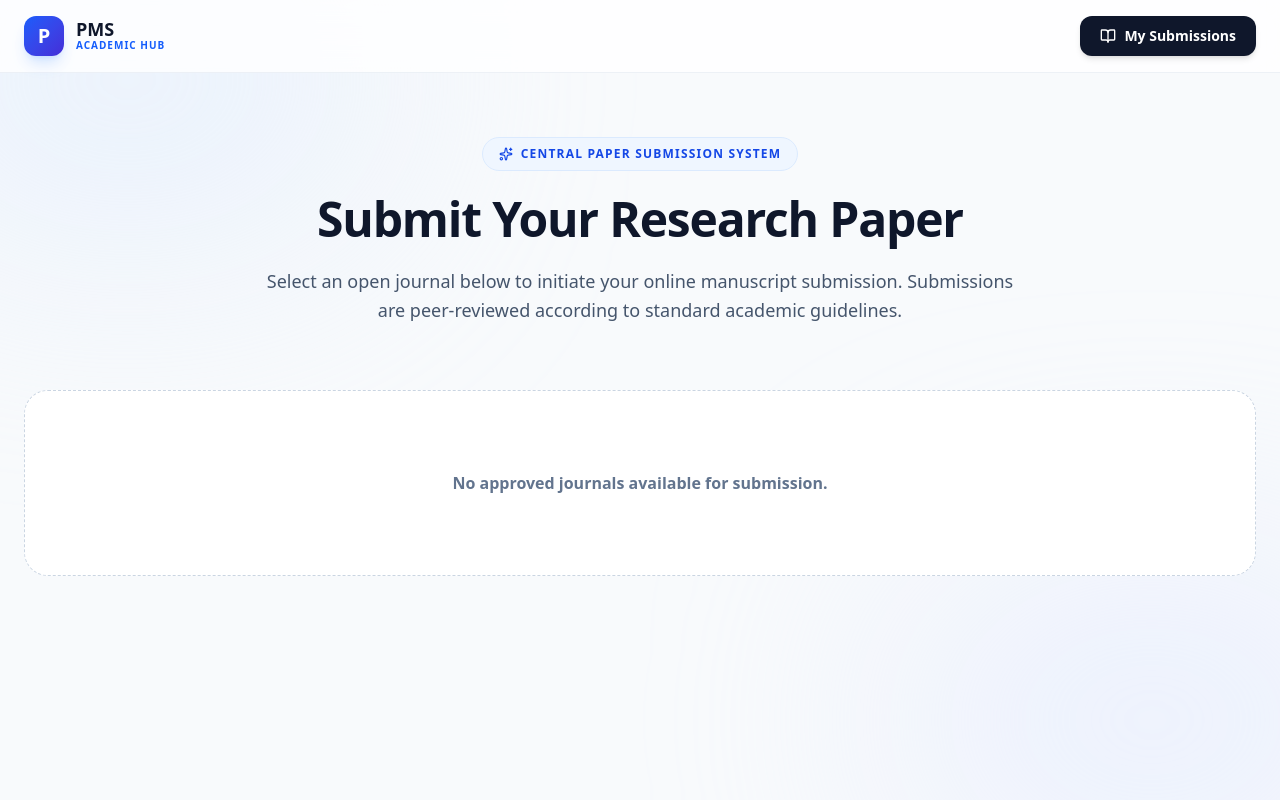
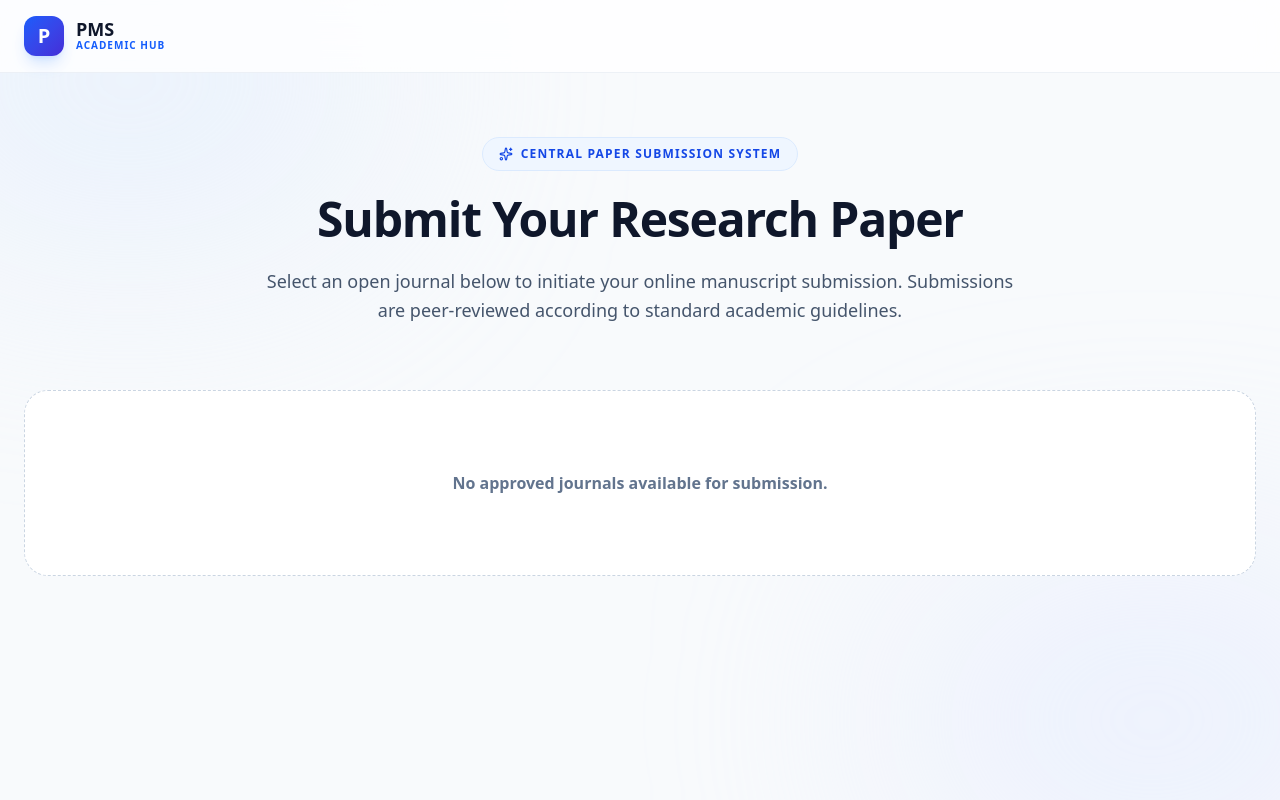
Before and after one commit to gayathrisarangika/system, a Laravel app: page /submit-paper in a window 1280 px wide. Run offline with Laravel 12, Linux system fonts and the light colour scheme; the visitor is signed in with stand-in values (Sample User, id 1); data that the repository does not hold is empty; style sheets or scripts are compiled from the project's sources; some libraries are stand-ins or nearby versions.

Commit message:
Remove author dashboard and send status updates via email
- Remove author dashboard routes, controllers, and React page views
- Add AuthorStatusUpdateMail to notify authors upon paper status changes
- Update AuthorSubmissionConfirmationMail and submission success page
- Add automated feature test for paper status update email dispatch

Co-authored-by: gayathrisarangika <90195913+gayathrisarangika@users.noreply.github.com>

```diff
--- a/app/Http/Controllers/PaperSubmissionController.php
+++ b/app/Http/Controllers/PaperSubmissionController.php
@@ -435,64 +435,4 @@ class PaperSubmissionController extends Controller
         ]);
     }
 
-    /**
-     * Author Dashboard - View own submissions.
-     */
-    public function mySubmissions()
-    {
-        if (!Auth::check()) {
-            return redirect()->route('login');
-        }
-
-        $submissions = Submission::where('user_id', Auth::id())
-            ->with(['journal', 'correspondingAuthor'])
-            ->orderBy('created_at', 'desc')
-            ->get();
-
-        return Inertia::render('Submissions/AuthorDashboard', [
-            'submissions' => $submissions,
-            'auth' => [
-                'user' => Auth::user(),
-            ],
-        ]);
-    }
-
-    /**
-     * Author Submission Detail View.
-     */
-    public function showSubmission(Submission $submission)
-    {
-        if (!Auth::check() || $submission->user_id !== Auth::id()) {
-            abort(403, 'Unauthorized access to submission.');
-        }
-
-        $submission->load(['journal', 'authors', 'files', 'statusHistories.user']);
-
-        return Inertia::render('Submissions/AuthorDetail', [
-            'submission' => $submission,
-            'auth' => [
-                'user' => Auth::user(),
-            ],
-        ]);
-    }
-
-    /**
-     * Author Secure File Download.
-     */
-    public function downloadFile(Submission $submission, SubmissionFile $file)
-    {
-        if (!Auth::check() || $submission->user_id !== Auth::id()) {
-            abort(403, 'Unauthorized file access.');
-        }
-
-        if ($file->submission_id !== $submission->id) {
-            abort(404, 'File not found.');
-        }
-
-        if (!Storage::disk('local')->exists($file->file_path)) {
-            abort(404, 'File path does not exist on server.');
-        }
-
-        return Storage::disk('local')->download($file->file_path, $file->original_filename);
-    }
 }
--- a/app/Mail/AuthorSubmissionConfirmationMail.php
+++ b/app/Mail/AuthorSubmissionConfirmationMail.php
@@ -69,7 +69,7 @@ class AuthorSubmissionConfirmationMail extends Mailable
                     </tr>
                 </table>
 
-                <p>You can track the status of your submission by logging into your account dashboard.</p>
+                <p>You will receive email notifications whenever there is an update on your paper status.</p>
                 <p>Best regards,<br/>Editorial Office<br/>{$this->submission->journal->journal_title}</p>
             </div>
         </div>
--- a/resources/js/Pages/Submissions/AuthorDashboard.jsx
+++ /dev/null
@@ -1,124 +0,0 @@
-import React from 'react';
-import { Head, Link } from '@inertiajs/react';
-import {
-    BookOpen,
-    FileText,
-    ChevronRight,
-    ArrowLeft,
-    Calendar,
-    Hash,
-    Plus,
-    ExternalLink
-} from 'lucide-react';
-import { u, cn } from '@/lib/utils';
-
-export default function AuthorDashboard({ submissions = [], auth = {} }) {
-    return (
-        <div className="min-h-screen bg-slate-50 text-slate-900 font-sans selection:bg-blue-100 selection:text-blue-900">
-            <Head title="My Submissions | Author Dashboard" />
-
-            <header className="sticky top-0 z-50 bg-white/80 backdrop-blur-xl border-b border-slate-200/60 py-4 px-6">
-                <div className="max-w-7xl mx-auto flex items-center justify-between">
-                    <Link href={u('/')} className="flex items-center gap-3 group">
-                        <div className="w-10 h-10 bg-gradient-to-br from-blue-600 to-indigo-700 rounded-xl flex items-center justify-center text-white font-bold text-xl shadow-lg shadow-blue-500/20 group-hover:scale-105 transition-transform">
-                            P
-                        </div>
-                        <div className="flex flex-col">
-                            <span className="text-lg font-extrabold text-slate-900 leading-none">PMS</span>
-                            <span className="text-[10px] font-bold text-blue-600 uppercase tracking-widest">Author Portal</span>
-                        </div>
-                    </Link>
-
-                    <Link
-                        href={u('/submit-paper')}
-                        className="px-5 py-2.5 rounded-xl bg-blue-600 hover:bg-blue-700 text-white font-bold text-xs shadow-md transition-all flex items-center gap-1.5"
-                    >
-                        <Plus size={15} />
-                        New Submission
-                    </Link>
-                </div>
-            </header>
-
-            <main className="max-w-7xl mx-auto px-6 py-12">
-
-                <div className="flex flex-col md:flex-row md:items-center justify-between gap-4 mb-8">
-                    <div>
-                        <span className="text-xs font-bold text-blue-600 uppercase tracking-widest block mb-1">
-                            Author Dashboard
-                        </span>
-                        <h1 className="text-3xl font-black text-slate-900 tracking-tight">
-                            My Paper Submissions
-                        </h1>
-                    </div>
-                </div>
-
-                {submissions.length > 0 ? (
-                    <div className="bg-white rounded-3xl border border-slate-200 shadow-xl shadow-slate-200/50 overflow-hidden">
-                        <div className="overflow-x-auto">
-                            <table className="w-full text-left border-collapse">
-                                <thead>
-                                    <tr className="bg-slate-50 border-b border-slate-200/80 text-[11px] font-black uppercase tracking-wider text-slate-500">
-                                        <th className="py-4 px-6">Paper ID</th>
-                                        <th className="py-4 px-6">Journal</th>
-                                        <th className="py-4 px-6">Paper Title</th>
-                                        <th className="py-4 px-6">Status</th>
-                                        <th className="py-4 px-6">Submitted Date</th>
-                                        <th className="py-4 px-6 text-right">Action</th>
-                                    </tr>
-                                </thead>
-                                <tbody className="divide-y divide-slate-100 text-sm font-medium text-slate-700">
-                                    {submissions.map((item) => (
-                                        <tr key={item.id} className="hover:bg-slate-50/80 transition-colors">
-                                            <td className="py-4 px-6 font-mono font-bold text-blue-700">
-                                                {item.paper_id}
-                                            </td>
-                                            <td className="py-4 px-6 font-bold text-slate-900 max-w-[200px] truncate">
-                                                {item.journal ? item.journal.journal_title : 'Journal'}
-                                            </td>
-                                            <td className="py-4 px-6 max-w-xs truncate">
-                                                {item.title}
-                                            </td>
-                                            <td className="py-4 px-6">
-                                                <span className="inline-block px-3 py-1 rounded-full text-xs font-bold bg-blue-50 text-blue-700 border border-blue-200/60">
-                                                    {item.status}
-                                                </span>
-                                            </td>
-                                            <td className="py-4 px-6 text-xs text-slate-500">
-                                                {item.submitted_at ? new Date(item.submitted_at).toLocaleDateString() : 'N/A'}
-                                            </td>
-                                            <td className="py-4 px-6 text-right">
-                                                <Link
-                                                    href={u(`/author/submission/${item.id}`)}
-                                                    className="inline-flex items-center gap-1 px-4 py-2 rounded-xl bg-slate-100 hover:bg-blue-600 hover:text-white text-slate-700 font-bold text-xs transition-all"
-                                                >
-                                                    View Details
-                                                    <ChevronRight size={14} />
-                                                </Link>
-                                            </td>
-                                        </tr>
-                                    ))}
-                                </tbody>
-                            </table>
-                        </div>
-                    </div>
-                ) : (
-                    <div className="text-center py-24 bg-white rounded-3xl border border-dashed border-slate-300 p-8 space-y-4">
-                        <div className="w-16 h-16 bg-blue-50 text-blue-600 rounded-2xl flex items-center justify-center mx-auto">
-                            <BookOpen size={32} />
-                        </div>
-                        <h3 className="text-xl font-bold text-slate-900">No Submissions Found</h3>
-                        <p className="text-slate-500 font-medium text-sm max-w-sm mx-auto">
-                            You have not submitted any academic papers yet.
-                        </p>
-                        <Link
-                            href={u('/submit-paper')}
-                            className="inline-flex items-center gap-2 px-6 py-3 rounded-2xl bg-blue-600 hover:bg-blue-700 text-white font-bold text-sm shadow-lg shadow-blue-600/20"
-                        >
-                            Submit Your First Paper
-                        </Link>
-                    </div>
-                )}
-            </main>
-        </div>
-    );
-}
--- a/resources/js/Pages/Submissions/AuthorDetail.jsx
+++ /dev/null
@@ -1,168 +0,0 @@
-import React from 'react';
-import { Head, Link } from '@inertiajs/react';
-import {
-    ArrowLeft,
-    Download,
-    FileText,
-    User,
-    Clock,
-    Building2,
-    Mail,
-    CheckCircle2,
-    Hash,
-    Calendar
-} from 'lucide-react';
-import { u, cn } from '@/lib/utils';
-
-export default function AuthorDetail({ submission, auth }) {
-    return (
-        <div className="min-h-screen bg-slate-50 text-slate-900 font-sans selection:bg-blue-100 selection:text-blue-900">
-            <Head title={`Submission ${submission.paper_id} | Author Portal`} />
-
-            <header className="sticky top-0 z-50 bg-white/80 backdrop-blur-xl border-b border-slate-200/60 py-4 px-6">
-                <div className="max-w-5xl mx-auto flex items-center justify-between">
-                    <Link href={u('/author/submissions')} className="flex items-center gap-2 text-slate-600 hover:text-blue-600 font-bold text-sm transition-colors">
-                        <ArrowLeft size={18} />
-                        Back to My Submissions
-                    </Link>
-                    <span className="font-mono font-black text-sm text-blue-700 bg-blue-50 px-3 py-1 rounded-lg border border-blue-100">
-                        {submission.paper_id}
-                    </span>
-                </div>
-            </header>
-
-            <main className="max-w-5xl mx-auto px-6 py-12 space-y-8">
-
-                {/* Header Card */}
-                <div className="bg-white rounded-3xl border border-slate-200 shadow-xl shadow-slate-200/50 p-8 sm:p-10 space-y-6">
-                    <div className="flex flex-col md:flex-row md:items-center justify-between gap-4 pb-6 border-b border-slate-100">
-                        <div>
-                            <span className="text-xs font-bold text-blue-600 uppercase tracking-widest block mb-1">
-                                {submission.journal ? submission.journal.journal_title : 'Journal'}
-                            </span>
-                            <h1 className="text-2xl sm:text-3xl font-black text-slate-900 tracking-tight">
-                                {submission.title}
-                            </h1>
-                        </div>
-                        <div className="flex-shrink-0">
-                            <span className="inline-block px-4 py-2 rounded-full text-xs font-black bg-blue-50 text-blue-700 border border-blue-200/80 uppercase tracking-wider">
-                                {submission.status}
-                            </span>
-                        </div>
-                    </div>
-
-                    <div>
-                        <h3 className="text-xs font-bold uppercase tracking-widest text-slate-400 mb-2">
-                            Abstract
-                        </h3>
-                        <p className="text-sm text-slate-700 leading-relaxed whitespace-pre-line">
-                            {submission.abstract}
-                        </p>
-                    </div>
-
-                    {submission.keywords && (
-                        <div>
-                            <h3 className="text-xs font-bold uppercase tracking-widest text-slate-400 mb-2">
-                                Keywords
-                            </h3>
-                            <p className="text-xs font-semibold text-blue-700 bg-blue-50 inline-block px-3 py-1.5 rounded-lg border border-blue-100">
-                                {submission.keywords}
-                            </p>
-                        </div>
-                    )}
-                </div>
-
-                <div className="grid grid-cols-1 md:grid-cols-2 gap-8">
-
-                    {/* Authors List */}
-                    <div className="bg-white rounded-3xl border border-slate-200 shadow-xl shadow-slate-200/50 p-6 sm:p-8 space-y-4">
-                        <h2 className="text-sm font-black uppercase tracking-widest text-slate-400 flex items-center gap-2">
-                            <User size={18} className="text-blue-600" />
-                            Authors ({submission.authors ? submission.authors.length : 0})
-                        </h2>
-
-                        <div className="space-y-3">
-                            {submission.authors && submission.authors.map((author) => (
-                                <div key={author.id} className="p-4 rounded-2xl bg-slate-50 border border-slate-200/80 space-y-1 text-sm">
-                                    <div className="flex items-center justify-between">
-                                        <span className="font-bold text-slate-900">{author.full_name}</span>
-                                        {author.is_corresponding && (
-                                            <span className="text-[10px] font-bold text-blue-600 bg-blue-50 px-2 py-0.5 rounded-full border border-blue-100">
-                                                Corresponding Author
-                                            </span>
-                                        )}
-                                    </div>
-                                    <p className="text-xs text-slate-500 flex items-center gap-1.5">
-                                        <Mail size={12} /> {author.email}
-                                    </p>
-                                    <p className="text-xs text-slate-500 flex items-center gap-1.5">
-                                        <Building2 size={12} /> {author.affiliation} {author.designation ? `(${author.designation})` : ''}
-                                    </p>
-                                </div>
-                            ))}
-                        </div>
-                    </div>
-
-                    {/* Submitted Files */}
-                    <div className="bg-white rounded-3xl border border-slate-200 shadow-xl shadow-slate-200/50 p-6 sm:p-8 space-y-4">
-                        <h2 className="text-sm font-black uppercase tracking-widest text-slate-400 flex items-center gap-2">
-                            <FileText size={18} className="text-blue-600" />
-                            Submitted Documents
-                        </h2>
-
-                        <div className="space-y-3">
-                            {submission.files && submission.files.map((file) => (
-                                <div key={file.id} className="p-4 rounded-2xl bg-slate-50 border border-slate-200/80 flex items-center justify-between text-xs">
-                                    <div>
-                                        <span className="font-bold uppercase text-slate-900 block mb-0.5">
-                                            {file.document_type.replace('_', ' ')}
-                                        </span>
-                                        <span className="text-slate-500 font-medium truncate max-w-[180px] block">
-                                            {file.original_filename}
-                                        </span>
-                                    </div>
-
-                                    <a
-                                        href={u(`/author/submission/${submission.id}/file/${file.id}`)}
-                                        className="px-3 py-2 rounded-xl bg-blue-600 hover:bg-blue-700 text-white font-bold text-xs flex items-center gap-1.5 shadow-sm transition-colors"
-                                    >
-                                        <Download size={13} />
-                                        Download
-                                    </a>
-                                </div>
-                            ))}
-                        </div>
-                    </div>
-                </div>
-
-                {/* Audit & Status History */}
-                <div className="bg-white rounded-3xl border border-slate-200 shadow-xl shadow-slate-200/50 p-6 sm:p-8 space-y-4">
-                    <h2 className="text-sm font-black uppercase tracking-widest text-slate-400 flex items-center gap-2">
-                        <Clock size={18} className="text-blue-600" />
-                        Status & History Log
-                    </h2>
-
-                    <div className="space-y-4 border-l-2 border-slate-200 ml-3 pl-6 py-2">
-                        {submission.status_histories && submission.status_histories.map((history) => (
-                            <div key={history.id} className="relative space-y-1">
-                                <div className="absolute -left-[31px] top-1 w-2.5 h-2.5 rounded-full bg-blue-600 ring-4 ring-white"></div>
-                                <div className="flex items-center gap-2">
-                                    <span className="font-bold text-sm text-slate-900">{history.status}</span>
-                                    <span className="text-xs font-semibold text-slate-400">
-                                        {new Date(history.created_at).toLocaleString()}
-                                    </span>
-                                </div>
-                                {history.note && (
-                                    <p className="text-xs text-slate-600 font-medium bg-slate-50 p-2.5 rounded-xl border border-slate-100">
-                                        {history.note}
-                                    </p>
-                                )}
-                            </div>
-                        ))}
-                    </div>
-                </div>
-
-            </main>
-        </div>
-    );
-}
--- a/resources/js/Pages/Submissions/Index.jsx
+++ b/resources/js/Pages/Submissions/Index.jsx
@@ -43,15 +43,7 @@ export default function SubmissionsIndex({ journals = [], auth = {} }) {
                     </Link>
 
                     <div className="flex items-center gap-4">
-                        {user ? (
-                            <Link
-                                href={u('/author/submissions')}
-                                className="px-5 py-2.5 rounded-xl bg-slate-900 text-white font-bold text-sm shadow-md hover:bg-slate-800 transition-all flex items-center gap-2"
-                            >
-                                <BookOpen size={16} />
-                                My Submissions
-                            </Link>
-                        ) : (
+                        {!user && (
                             <Link
                                 href={u('/login')}
                                 className="px-5 py-2.5 rounded-xl bg-blue-600 text-white font-bold text-sm shadow-md hover:bg-blue-700 transition-all"
--- a/resources/js/Pages/Submissions/Success.jsx
+++ b/resources/js/Pages/Submissions/Success.jsx
@@ -2,7 +2,7 @@ import React from 'react';
 import { Head, Link } from '@inertiajs/react';
 import {
     CheckCircle,
-    BookOpen,
+    Send,
     ArrowRight,
     Calendar,
     FileText,
@@ -89,17 +89,17 @@ export default function SubmissionsSuccess({ submission, auth }) {
 
                 {/* Notification Banner */}
                 <div className="p-4 rounded-xl bg-blue-50/60 border border-blue-100 text-xs text-blue-900 font-medium leading-relaxed">
-                    A confirmation email with these details has been sent to the corresponding author's email address.
+                    A confirmation email with these details has been sent to the corresponding author's email address. You will receive email notifications whenever there is an update to your paper status.
                 </div>
 
                 {/* Actions */}
                 <div className="pt-4 flex flex-col sm:flex-row items-center justify-center gap-4">
                     <Link
-                        href={u('/author/submissions')}
-                        className="w-full sm:w-auto px-8 py-3.5 rounded-2xl bg-slate-900 hover:bg-slate-800 text-white font-bold text-sm shadow-lg flex items-center justify-center gap-2 transition-all"
+                        href={u('/submit-paper')}
+                        className="w-full sm:w-auto px-8 py-3.5 rounded-2xl bg-blue-600 hover:bg-blue-700 text-white font-bold text-sm shadow-lg shadow-blue-600/20 flex items-center justify-center gap-2 transition-all"
                     >
-                        <BookOpen size={16} />
-                        View My Submissions
+                        <Send size={16} />
+                        Submit Another Paper
                     </Link>
 
                     <Link
--- a/routes/web.php
+++ b/routes/web.php
@@ -57,10 +57,6 @@ Route::middleware('auth')->group(function () {
     Route::post('/submit-paper/journal/{journal}/confirm', [PaperSubmissionController::class, 'confirm'])->name('submissions.confirm');
     Route::post('/submit-paper/journal/{journal}', [PaperSubmissionController::class, 'store'])->name('submissions.store');
 
-    // Author Dashboard & Secure Downloads
-    Route::get('/author/submissions', [PaperSubmissionController::class, 'mySubmissions'])->name('author.submissions');
-    Route::get('/author/submission/{submission}', [PaperSubmissionController::class, 'showSubmission'])->name('author.submission.show');
-    Route::get('/author/submission/{submission}/file/{file}', [PaperSubmissionController::class, 'downloadFile'])->name('author.submission.file.download');
 
     Route::get('/admin/dashboard', [DashboardController::class, 'admin'])->name('admin.dashboard');
     Route::post('/admin/users', [DashboardController::class, 'storeUser'])->name('admin.users.store');
```
Also changed, not shown: app/Http/Controllers/JournalSubmissionManagementController.php (+26 -3 lines), app/Mail/AuthorStatusUpdateMail.php (added, +92 -0 lines), tests/Feature/PaperSubmissionModuleTest.php (+27 -21 lines).
